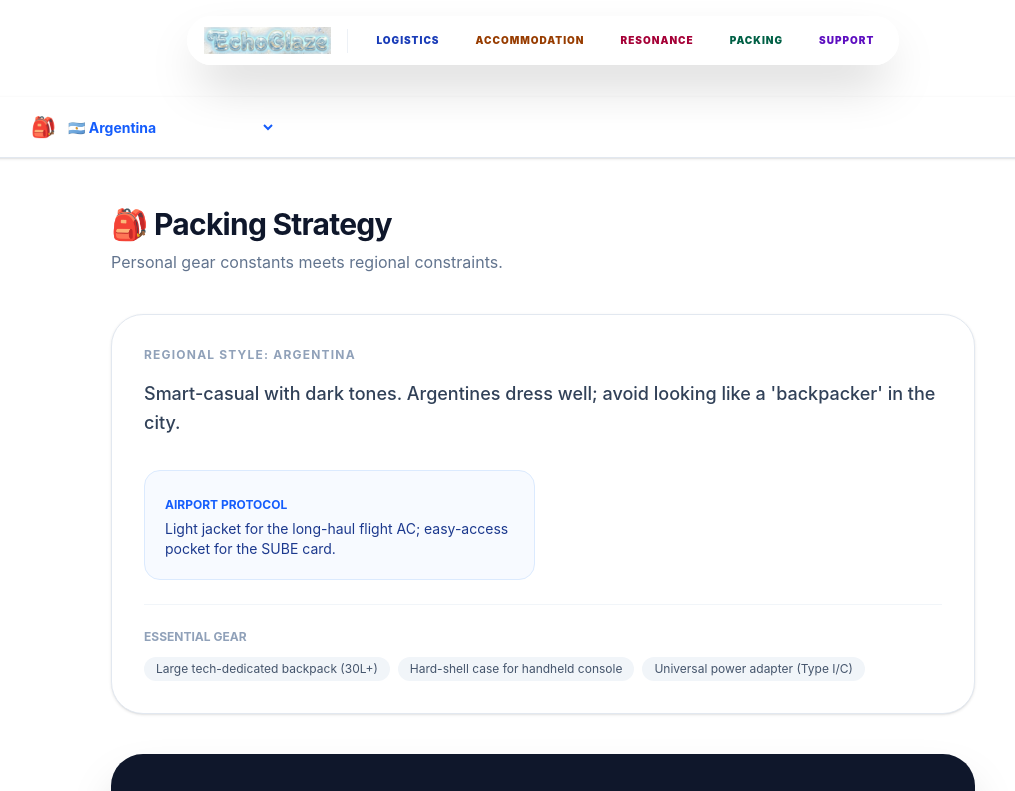
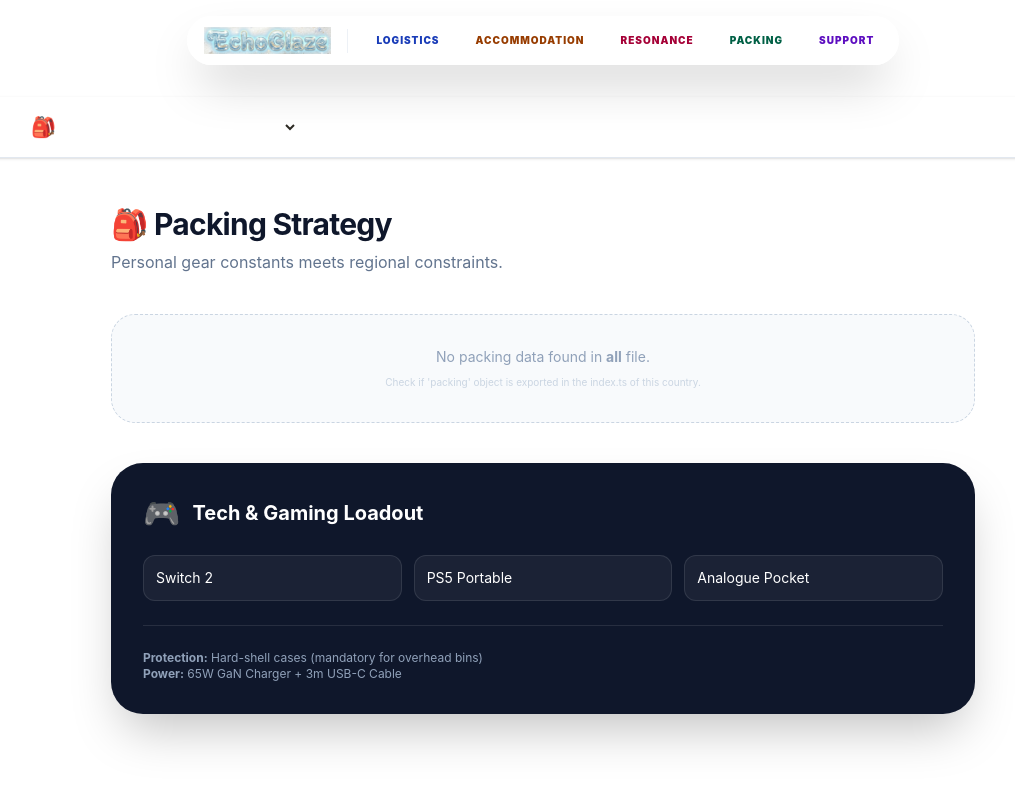
Before and after one commit to wgrea/EchoGlaze, a SvelteKit app: page /packing in a window 1280 px wide. Shown: the top 791 px of the page, without its empty margins (97-1112 px from the left). Built offline with nearby package versions, Linux system fonts and the light colour scheme.

Commit message:
Update +page.svelte

```diff
--- a/src/routes/packing/+page.svelte
+++ b/src/routes/packing/+page.svelte
@@ -4,34 +4,33 @@
   import type { Country, PackingStrategy } from '$lib/types';
   import { COUNTRY_REGISTRY } from '$lib/data/manifest';
   import { GLOBAL_GAMING_LOADOUT } from '$lib/data/constants';
+  import { selectedCountryId } from '$lib/stores/location';
 
-  console.log("PACKING PAGE HYDRATED");
-
-  // Default to Argentina for testing since it has the new data
-  let to = 'argentina';
   let destinationData: Country | null = null;
   let packing: PackingStrategy | null = null;
   let loading = false;
 
   const countries = COUNTRY_REGISTRY.map(c => ({
-    id: c.slug,
+    id: c.id,
     name: c.data.name,
     icon: c.icon
   }));
 
-  $: if (to) updatePacking(to);
+  // This reactive block handles the "listening" for you
+  $: if ($selectedCountryId && $selectedCountryId !== 'all') {
+      const entry = COUNTRY_REGISTRY.find(c => c.id === $selectedCountryId);
+      if (entry) {
+          updatePacking(entry.slug);
+      }
+  }
 
-  async function updatePacking(dest: string) {
+  async function updatePacking(slug: string) {
     loading = true;
-    console.log(`DEBUG: Loading data for ${dest}...`);
     try {
-      destinationData = await loadCountry(dest);
-      console.log("DEBUG: Raw Country Object:", destinationData);
-
+      destinationData = await loadCountry(slug);
       packing = destinationData?.packing ?? null;
-      console.log("DEBUG: Packing Object extracted:", packing);
     } catch (e) {
-      console.error("DEBUG: Failed to load packing data:", e);
+      console.error("Failed to sync packing list:", e);
     } finally {
       loading = false;
     }
@@ -42,11 +41,13 @@
   <div class="max-w-5xl mx-auto flex items-center justify-between gap-4">
     <div class="flex items-center gap-2">
       <span class="text-xl">🎒</span>
-      <select bind:value={to} class="bg-transparent font-bold text-blue-600 outline-none cursor-pointer text-sm">
-        {#each countries as c}
-          <option value={c.id}>{c.icon} {c.name}</option>
-        {/each}
-      </select>
+<select bind:value={$selectedCountryId}>
+  {#each countries as country}
+    <option value={country.id}>
+      {country.icon} {country.name}
+    </option>
+  {/each}
+</select>
     </div>
   </div>
 </nav>
@@ -93,10 +94,14 @@
       </div>
     </section>
   {:else}
-    <div class="p-8 text-center bg-slate-50 rounded-3xl border border-dashed border-slate-300">
-      <p class="text-slate-400 text-sm">No packing data found in <strong>{to}</strong> file.</p>
-      <p class="text-[10px] mt-2 text-slate-300">Check if 'packing' object is exported in the index.ts of this country.</p>
-    </div>
+<div class="p-8 text-center bg-slate-50 rounded-3xl border border-dashed border-slate-300">
+  <p class="text-slate-400 text-sm">
+    No packing data found in <strong>{$selectedCountryId}</strong> file.
+  </p>
+  <p class="text-[10px] mt-2 text-slate-300">
+    Check if 'packing' object is exported in the index.ts of this country.
+  </p>
+</div>
   {/if}
 
     <section class="bg-slate-900 text-white p-8 rounded-[2rem] shadow-2xl">
```
